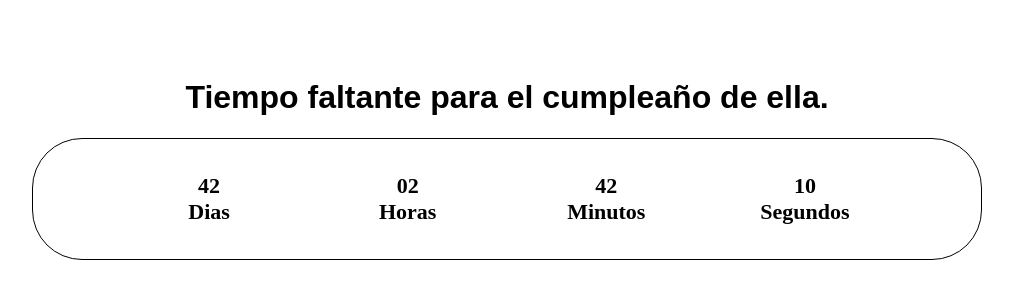
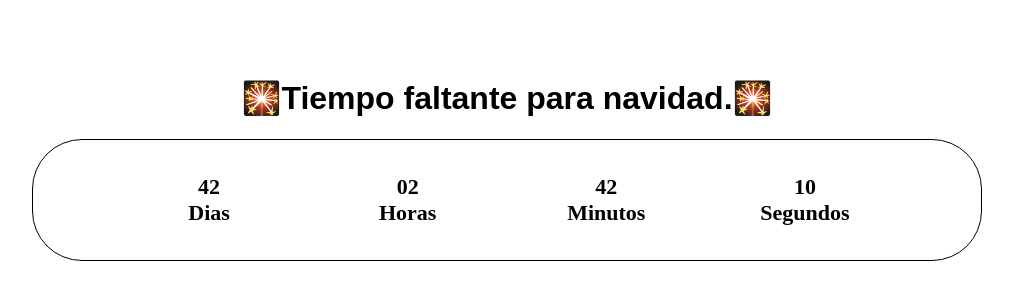
Before and after one commit to Jean-Torres/Cuenta-regresiva, a plain HTML site: page index.html in a window 1280 px wide. Shown: the part 134-434 px from the top of the page, without its empty margins (133-1146 px from the left). Drawn offline with Linux system fonts and the light colour scheme.

Commit message:
Update index.html

```diff
--- a/index.html
+++ b/index.html
@@ -9,7 +9,7 @@
 </head>
 
 <body>
-    <h1>Tiempo faltante para el cumpleaño de ella.</h1>
+    <h1>🎇Tiempo faltante para navidad.🎇</h1>
     <div class="content-clock">
         <div class="pantallas">
             <h2 id="dias">00</h2>
```
